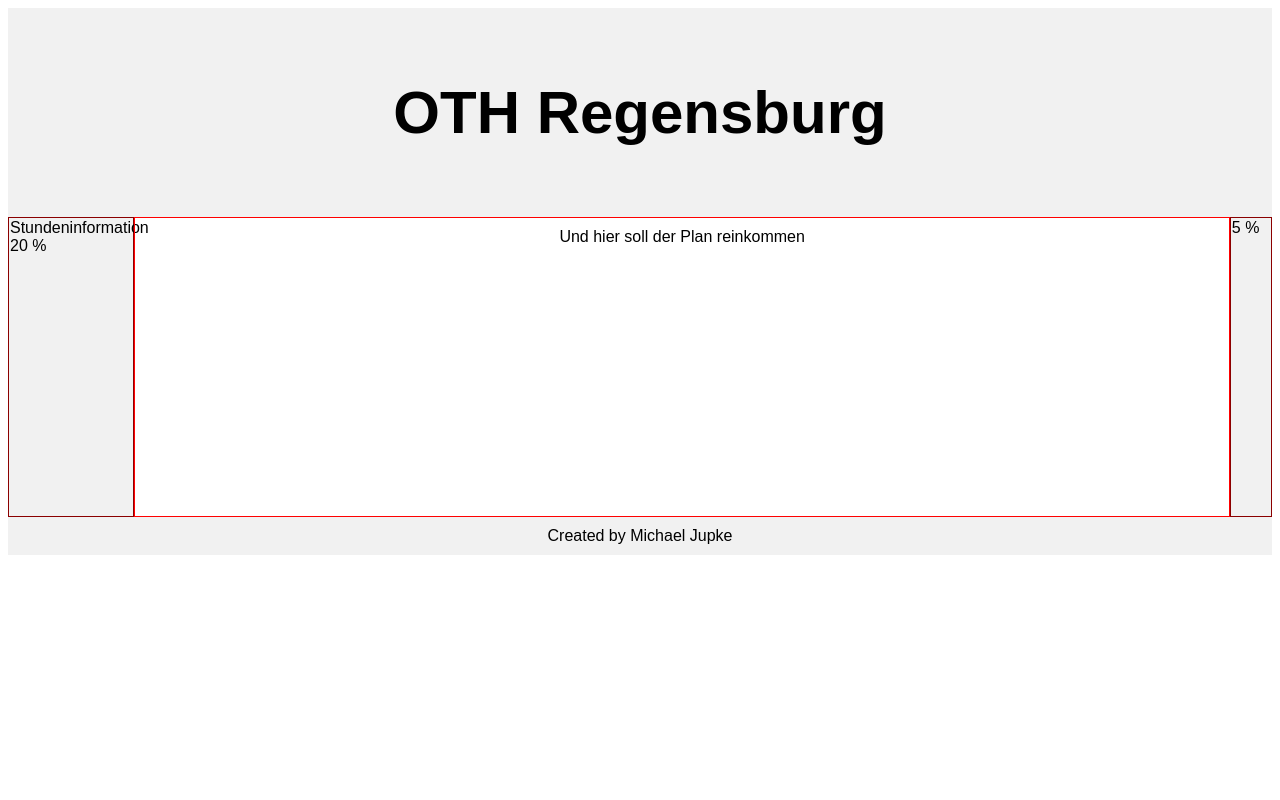
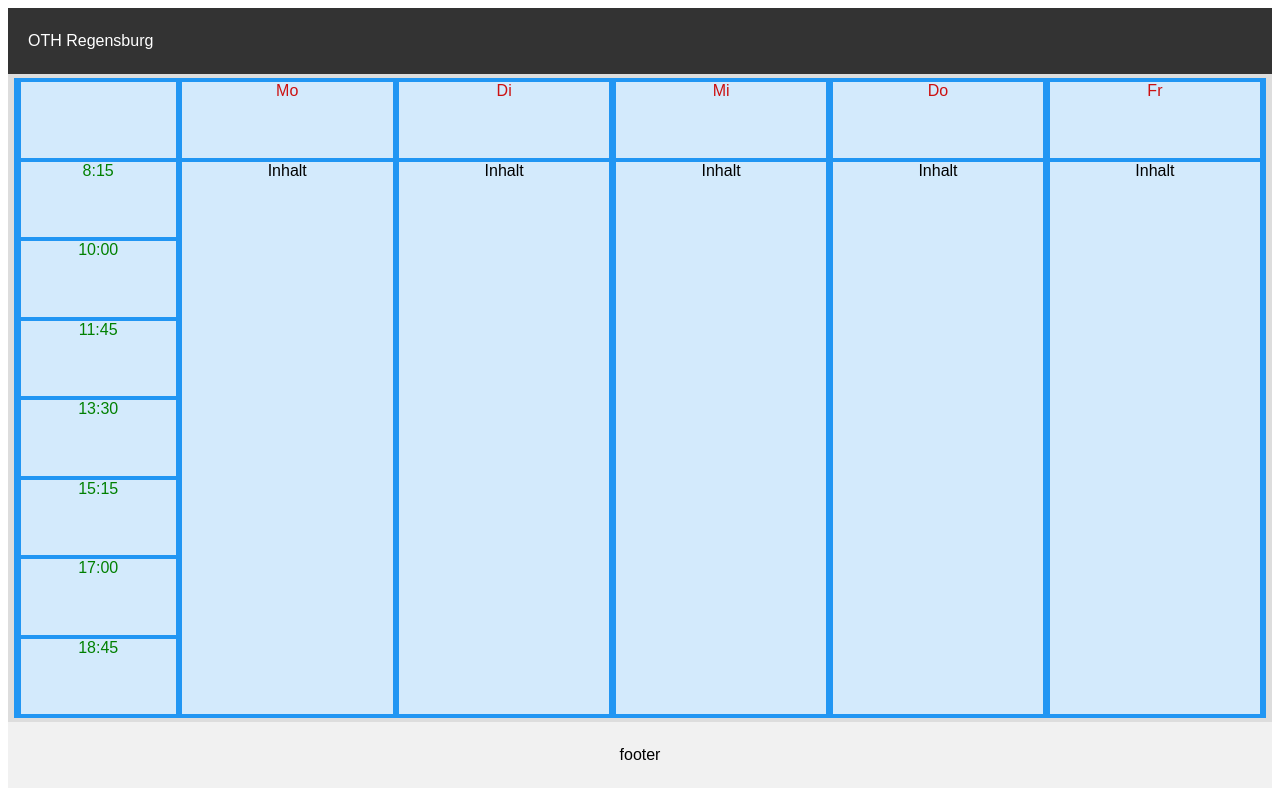
Before and after one commit to kaoslll/flexsign, a Django app: page / in a window 1280 px wide. Run offline with Django 3.2, Linux system fonts and the light colour scheme.

Commit message:
Layout angepasst

```diff
--- a/webuntis/static/css/webuntis.css
+++ b/webuntis/static/css/webuntis.css
@@ -6,61 +6,85 @@
   font-family: Arial, Helvetica, sans-serif;
 }
 
-/* Style the header */
-.header {
-  grid-area: header;
-  background-color: #f1f1f1;
-  padding: 30px;
-  text-align: center;
-  font-size: 30px;
+
+
+.grid-container {
+    display: grid;
+    grid-template-columns: 12.5% 17% 17% 17% 17% 17% ;
+    grid-column-gap: 0.5vw;
+    grid-row-gap: 0.5vh;
+    background-color: #2196F3;
+    padding: 0.5vh 0.5vw;
+    height: 80vh;
 }
 
-/* The grid container */
-.grid-container {
-  display: grid;
-    grid-template-columns: 10% 80% 5%;
-  grid-template-areas:
-  'header header header header header header'
-  'left middle middle middle middle right'
-  'footer footer footer footer footer footer';
-  /* grid-column-gap: 10px; - if you want gap between the columns */
+.grid-container > div {
+  background-color: rgba(255, 255, 255, 0.8);
+  text-align: center;
+  /* font-size: 30px; */
 }
 
-.left,
-.middle,
-.right  {
-    padding: 10px;
-    height: 300px; /* Should be removed. Only for demonstration */
+.day {
+    color: #cc1111;
 }
 
-/* Style the left column */
-.left {
-    grid-area: left;
-    padding: 1px;
-    background-color: #f1f1f1;
-    border: 1px solid darkred;
+.mo {
+    grid-column: 2 / 2;
+    grid-row: 2 / 9;
 }
 
-/* Style the middle column */
-.middle {
-  grid-area: middle;
-    padding: 10px;
-    border: 1px solid red;
-    text-align: center;
+.di {
+    grid-column: 3 / 3;
+    grid-row: 2 / 9;
 }
 
-/* Style the right column */
-.right {
-    grid-area: right;
-    padding: 1px;
-    background-color: #f1f1f1;
-    border: 1px solid darkred;
+.mi {
+    grid-column: 4 / 4;
+    grid-row: 2 / 9;
+}
+
+.do {
+    grid-column: 5 / 5;
+    grid-row: 2 / 9;
+}
+
+.fr {
+    grid-column: 6 / 6;
+    grid-row: 2 / 9;
+}
+
+.time {
+    grid-column: 1 / 1;
+    color: green;
+}
+
+
+
+
+
+
+
+
+
+
+/* Style the top navigation bar */
+.topnav {
+    overflow: hidden;
+    background-color: #333;
+    color: #ffffff;
+    padding: 1vh 20px;
+}
+
+
+/* Style the content */
+.content {
+    background-color: #ddd;
+    padding: 0.5vh 0.5vw;
 }
 
 /* Style the footer */
 .footer {
-  grid-area: footer;
-  background-color: #f1f1f1;
-  padding: 10px;
-  text-align: center;
+    background-color: #f1f1f1;
+    text-align: center;
+    padding: 1vh 0;
 }
--- a/webuntis/templates/webuntis/cal.html
+++ b/webuntis/templates/webuntis/cal.html
@@ -16,30 +16,48 @@
 
 <body>
 
+<div class="topnav">
+    <p>OTH Regensburg</p>
+</div>
 
-<div class="grid-container">
-    <div class="header">
-        <h1>OTH Regensburg</h1>
-    </div>
+<div class="content">
 
-    <div class="left">
-        Stundeninformation <br>
-        20 %
-    </div>
+    <div class="grid-container">
+        <div class="item1"></div>
+        <div class="day">Mo</div>
+        <div class="day">Di</div>
+        <div class="day">Mi</div>
+        <div class="day">Do</div>
+        <div class="day">Fr</div>
 
-    <div class="right">
-        5 %
-    </div>
 
-    <div class="middle">
-        Und hier soll der Plan reinkommen
+        <div class="time">8:15</div>
+        <div class="time">10:00</div>
+        <div class="time">11:45</div>
+        <div class="time">13:30</div>
+        <div class="time">15:15</div>
+        <div class="time">17:00</div>
+        <div class="time">18:45</div>
+
+        <div class="mo">Inhalt</div>
+        <div class="di">Inhalt</div>
+        <div class="mi">Inhalt</div>
+        <div class="do">Inhalt</div>
+        <div class="fr">Inhalt</div>
+
+
     </div>
 
 
-    <div class="footer">
-        Created by Michael Jupke
-    </div>
 
 </div>
+
+
+
+<div class="footer">
+  <p>footer</p>
+</div>
+
+
 </body>
 </html>
```
